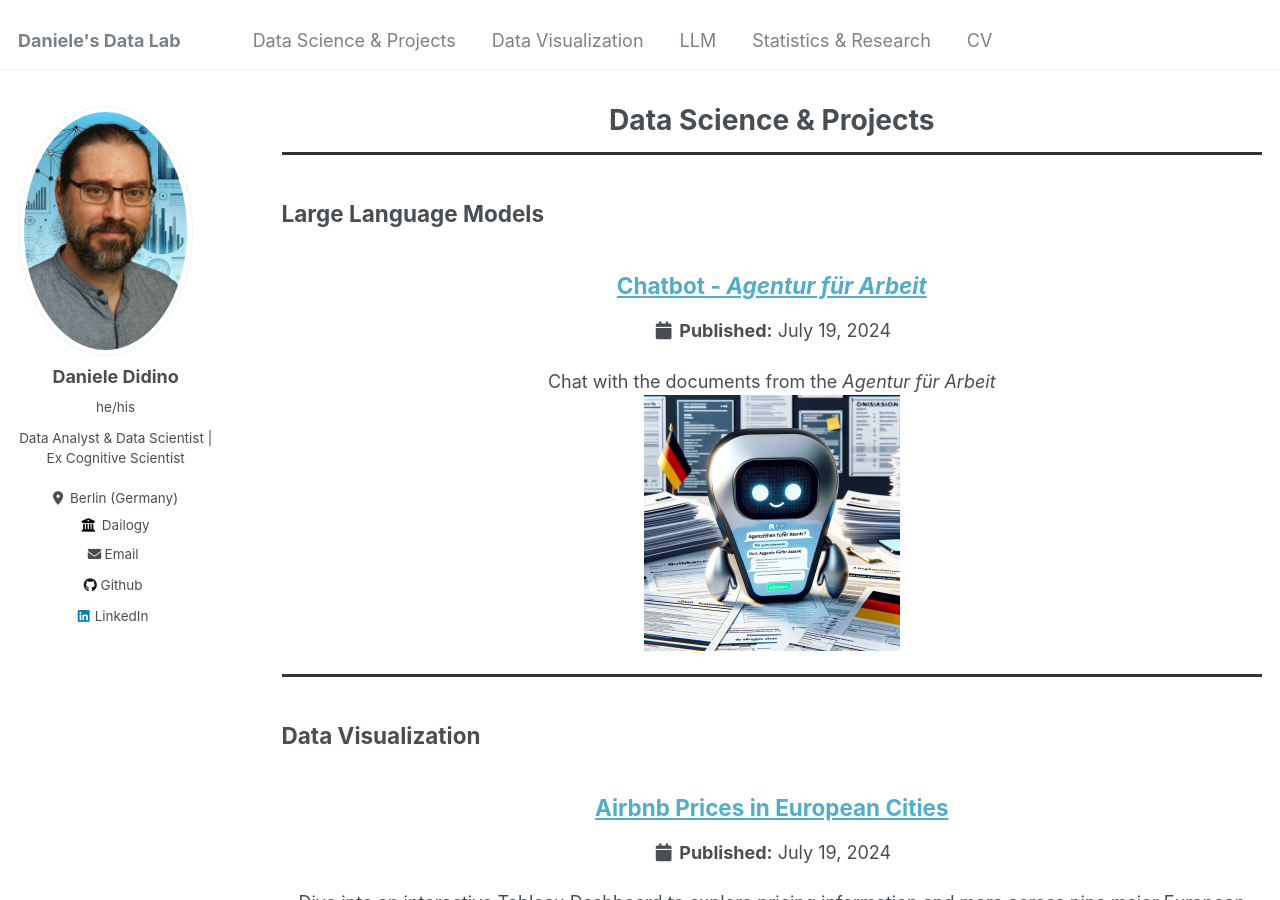
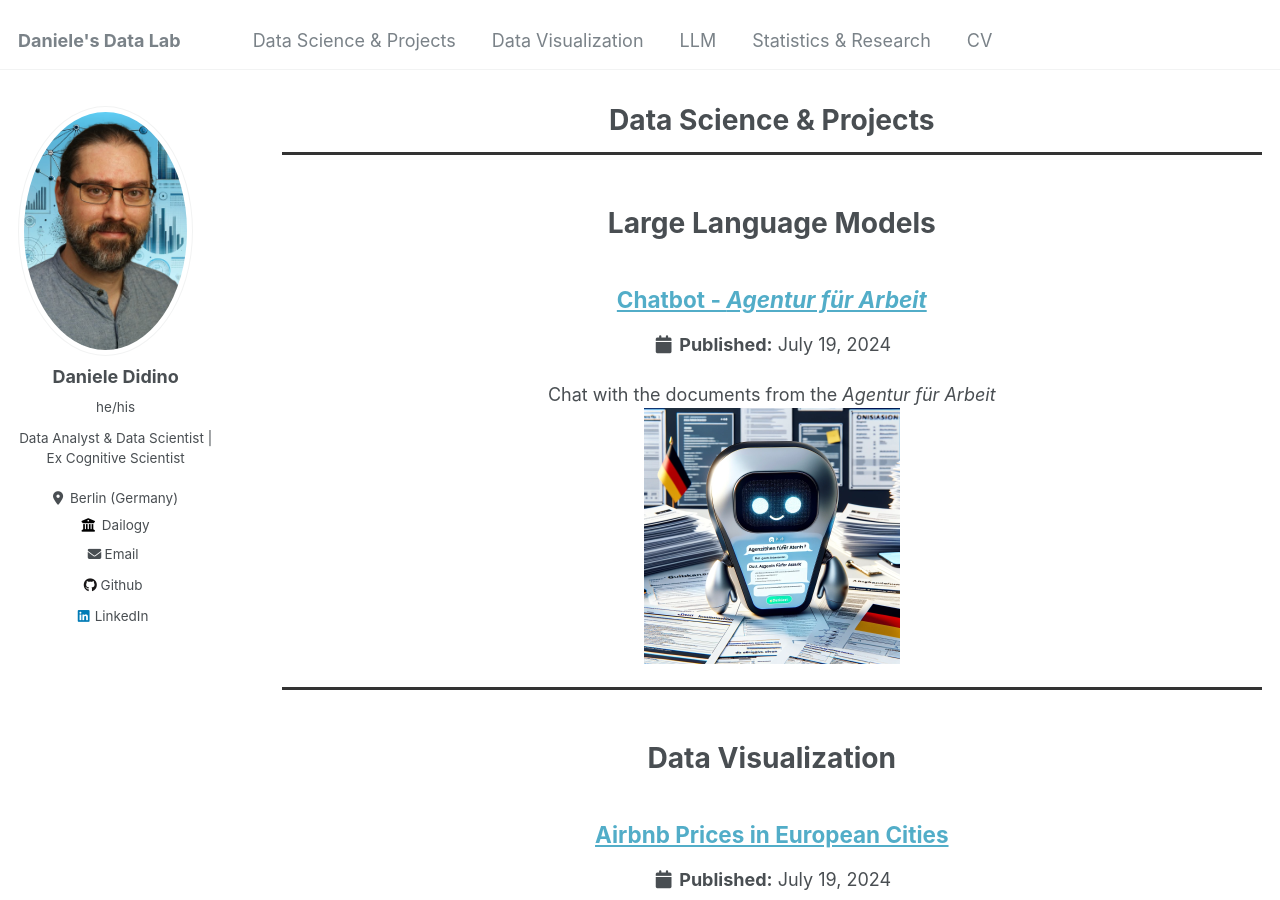
Before and after one commit to DanieleDidino/DanieleDidino.github.io, a Jekyll site: the page built from _pages/data_proj.html, in a window 1280 px wide and 900 px high. Built offline with Jekyll 4.4.1, drawn with Linux system fonts in a browser that asks for light colours.

Commit message:
edit Data Science Projects page

```diff
--- a/_pages/data_proj.html
+++ b/_pages/data_proj.html
@@ -14,9 +14,9 @@ author_profile: true
 
 <hr style="height:3px; border:none; color:#333; background-color:#333;"> <!-- Add a horizontal line between sections -->
 
-<h2 align="left">
-  <p>Large Language Models</p>
-</h2>
+<h1 align="left">
+  <br>Large Language Models</br>
+</h1>
 
 {% for post in site.LLM_projects %}
   {% include archive-single.html %}
@@ -25,9 +25,9 @@ author_profile: true
 
 <hr style="height:3px; border:none; color:#333; background-color:#333;"> <!-- Add a horizontal line between sections -->
 
-<h2 align="left">
-  <p>Data Visualization</p>
-</h2>
+<h1 align="left">
+  <br>Data Visualization</br>
+</h1>
 
 {% for post in site.data_viz %}
   {% include archive-single.html %}
```
